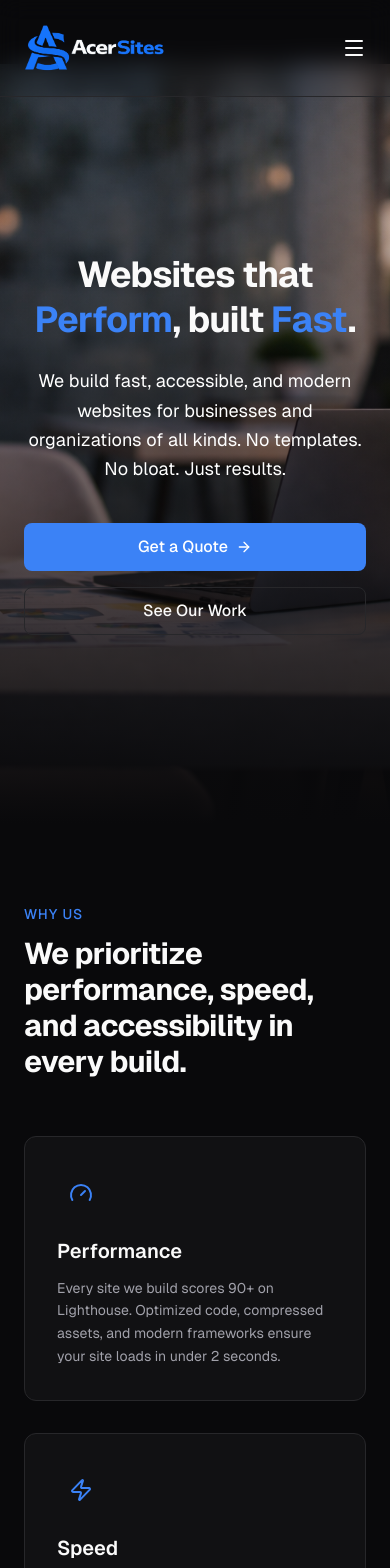
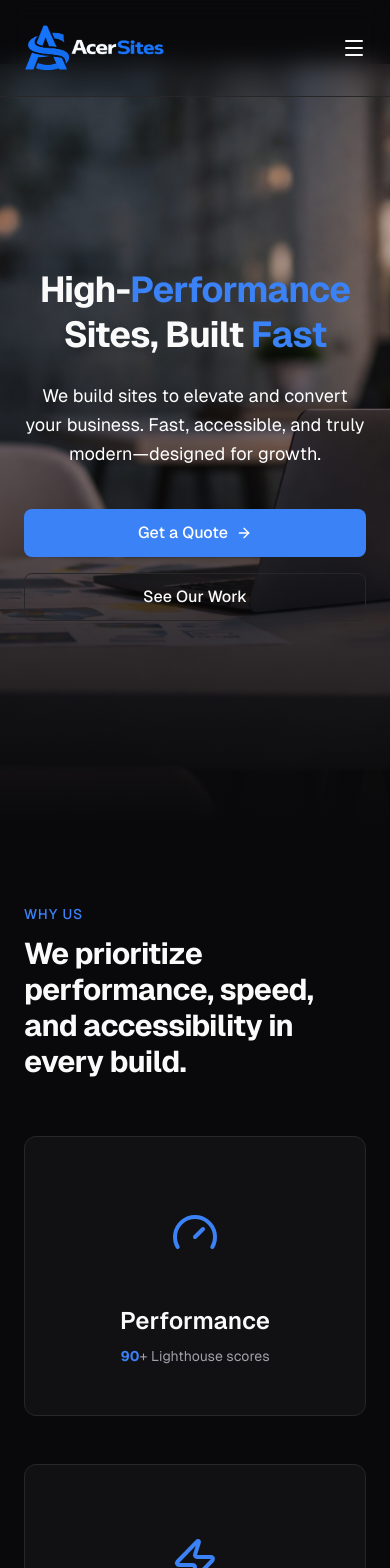
Before and after one commit to Joshuams128/Business, a Next.js app: page / in a window 390 px wide. Shown: the top 1568 px of the page. Built offline with nearby package versions, Linux system fonts and the light colour scheme.

Commit message:
updated content

```diff
--- a/package.json
+++ b/package.json
@@ -19,6 +19,7 @@
     "next": "14.2.35",
     "react": "^18",
     "react-dom": "^18",
+    "resend": "^6.9.2",
     "tailwind-merge": "^3.4.0"
   },
   "devDependencies": {
--- /dev/null
+++ b/src/app/api/send-email/route.ts
@@ -0,0 +1,59 @@
+import { Resend } from "resend";
+import { NextRequest, NextResponse } from "next/server";
+
+const resend = new Resend(process.env.RESEND_API_KEY);
+const BUSINESS_EMAIL = "joshuams128@gmail.com";
+
+export async function POST(request: NextRequest) {
+  try {
+    console.log("API Key exists:", !!process.env.RESEND_API_KEY);
+    console.log("API Key:", process.env.RESEND_API_KEY?.substring(0, 10) + "...");
+
+    const { name, email, service, details } = await request.json();
+    console.log("Form data received:", { name, email, service });
+
+    // Validate required fields
+    if (!name || !email || !service || !details) {
+      return NextResponse.json(
+        { error: "Missing required fields" },
+        { status: 400 }
+      );
+    }
+
+    // Send email to business owner
+    console.log("Sending email to:", BUSINESS_EMAIL);
+    const result = await resend.emails.send({
+      from: "onboarding@resend.dev",
+      to: BUSINESS_EMAIL,
+      subject: `New Contact Form Submission from ${name}`,
+      html: `
+        <h2>New Contact Form Submission</h2>
+        <p><strong>Name:</strong> ${name}</p>
+        <p><strong>Email:</strong> ${email}</p>
+        <p><strong>Service Type:</strong> ${service}</p>
+        <p><strong>Project Details:</strong></p>
+        <p>${details.replace(/\n/g, "<br>")}</p>
+      `,
+    });
+
+    console.log("Resend result:", result);
+
+    if (result.error) {
+      console.error("Resend error:", result.error);
+      return NextResponse.json(
+        { error: JSON.stringify(result.error) },
+        { status: 500 }
+      );
+    }
+
+    // Note: Confirmation email to user requires a verified domain in Resend
+    // For now, only send to business email in test mode
+
+    return NextResponse.json({ success: true, data: result.data });
+  } catch (error) {
+    console.error("Email error:", error);
+    const errorMessage =
+      error instanceof Error ? error.message : JSON.stringify(error);
+    return NextResponse.json({ error: errorMessage }, { status: 500 });
+  }
+}
--- /dev/null
+++ b/src/components/animated-counter.tsx
@@ -0,0 +1,76 @@
+"use client";
+
+import { useEffect, useRef, useState } from "react";
+import { motion } from "framer-motion";
+
+interface AnimatedCounterProps {
+  from?: number;
+  to: number;
+  duration?: number;
+  suffix?: string;
+}
+
+export function AnimatedCounter({
+  from = 0,
+  to,
+  duration = 2,
+  suffix = "",
+}: AnimatedCounterProps) {
+  const [count, setCount] = useState(from);
+  const [hasStarted, setHasStarted] = useState(false);
+  const ref = useRef<HTMLDivElement>(null);
+
+  useEffect(() => {
+    const observer = new IntersectionObserver(
+      ([entry]) => {
+        if (entry.isIntersecting && !hasStarted) {
+          setHasStarted(true);
+        }
+      },
+      { threshold: 0.5 }
+    );
+
+    if (ref.current) {
+      observer.observe(ref.current);
+    }
+
+    return () => {
+      if (ref.current) {
+        observer.unobserve(ref.current);
+      }
+    };
+  }, [hasStarted]);
+
+  useEffect(() => {
+    if (!hasStarted) return;
+
+    const startTime = Date.now();
+    const endTime = startTime + duration * 1000;
+
+    const updateCount = () => {
+      const now = Date.now();
+      const progress = Math.min((now - startTime) / (endTime - startTime), 1);
+      const current = Math.floor(from + (to - from) * progress);
+      setCount(current);
+
+      if (progress < 1) {
+        requestAnimationFrame(updateCount);
+      }
+    };
+
+    requestAnimationFrame(updateCount);
+  }, [hasStarted, from, to, duration]);
+
+  return (
+    <motion.span
+      ref={ref}
+      initial={{ scale: 0, opacity: 0 }}
+      animate={hasStarted ? { scale: 1, opacity: 1 } : { scale: 0, opacity: 0 }}
+      transition={{ type: "spring", stiffness: 100, damping: 10, duration: 0.6 }}
+      className="text-accent font-bold"
+    >
+      {count}
+      {suffix}
+    </motion.span>
+  );
+}
--- a/src/components/cta-section.tsx
+++ b/src/components/cta-section.tsx
@@ -2,13 +2,20 @@
 
 import Link from "next/link";
 import { ArrowRight } from "lucide-react";
+import { motion } from "framer-motion";
 import { Button } from "@/components/ui/button";
 import { Section } from "@/components/section";
 
 export function CTASection() {
   return (
     <Section>
-      <div className="relative overflow-hidden rounded-2xl border border-border/50 bg-card px-8 py-16 text-center md:px-16">
+      <motion.div
+      initial={{ opacity: 0, y: 40 }}
+      whileInView={{ opacity: 1, y: 0 }}
+      transition={{ duration: 0.6, ease: "easeOut" }}
+      viewport={{ once: true, amount: 0.3 }}
+      className="relative overflow-hidden rounded-2xl border border-border/50 bg-card px-8 py-16 text-center md:px-16"
+    >
         {/* Accent glow */}
         <div className="absolute left-1/2 top-0 -translate-x-1/2 h-48 w-48 rounded-full bg-accent/15 blur-[80px]" />
 
@@ -32,7 +39,7 @@ export function CTASection() {
             </Button>
           </div>
         </div>
-      </div>
+      </motion.div>
     </Section>
   );
 }
--- a/src/components/hero.tsx
+++ b/src/components/hero.tsx
@@ -26,7 +26,7 @@ export function Hero() {
       {/* Accent glow */}
       <div className="absolute left-1/2 top-1/4 -translate-x-1/2 h-96 w-96 rounded-full bg-accent/10 blur-[128px]" />
 
-      <div className="relative max-w-6xl px-6 py-32 flex justify-center items-center w-full">
+      <div className="relative w-full px-6 py-32 flex justify-center items-center">
         <motion.div
           initial={{ opacity: 0, y: 60 }}
           animate={{ opacity: 1, y: 0 }}
@@ -34,12 +34,10 @@ export function Hero() {
           className="max-w-3xl text-center"
         >
           <h1 className="text-4xl font-bold leading-tight tracking-tight md:text-6xl lg:text-7xl mx-auto">
-            Websites that <span className="text-accent">Perform</span>, built <span className="text-accent">Fast</span>.
+            High-<span className="text-accent">Performance</span> Sites, Built <span className="text-accent">Fast</span>
           </h1>
           <p className="mt-6 max-w-xl mx-auto text-lg leading-relaxed text-white md:text-xl">
-            We build fast, accessible, and modern websites for businesses and organizations
-            of all kinds.
-             No templates. No bloat. Just results.
+            We build sites to elevate and convert your business. Fast, accessible, and truly modern—designed for growth.
           </p>
           <div className="mt-10 flex flex-col gap-4 sm:flex-row justify-center">
             <Button size="lg" asChild>
--- a/src/components/section.tsx
+++ b/src/components/section.tsx
@@ -35,7 +35,13 @@ export function SectionHeader({
   description?: string;
 }) {
   return (
-    <div className="mb-14 max-w-2xl">
+    <motion.div
+      className="mb-14 max-w-2xl"
+      initial={{ opacity: 0, y: 20 }}
+      whileInView={{ opacity: 1, y: 0 }}
+      transition={{ duration: 0.5, ease: "easeOut" }}
+      viewport={{ once: true, amount: 0.5 }}
+    >
       {label && (
         <p className="mb-3 text-sm font-medium uppercase tracking-wider text-accent">
           {label}
@@ -47,6 +53,6 @@ export function SectionHeader({
           {description}
         </p>
       )}
-    </div>
+    </motion.div>
   );
 }
--- a/src/components/why-us.tsx
+++ b/src/components/why-us.tsx
@@ -1,26 +1,33 @@
 "use client";
 
 import { Zap, Gauge, Accessibility } from "lucide-react";
+import { motion } from "framer-motion";
 import { Section, SectionHeader } from "@/components/section";
+import { AnimatedCounter } from "@/components/animated-counter";
 
 const pillars = [
   {
     icon: Gauge,
     title: "Performance",
-    description:
-      "Every site we build scores 90+ on Lighthouse. Optimized code, compressed assets, and modern frameworks ensure your site loads in under 2 seconds.",
+    renderDescription: () => (
+      <>
+        <AnimatedCounter to={90} duration={2} />+ Lighthouse scores
+      </>
+    ),
   },
   {
     icon: Zap,
     title: "Speed",
-    description:
-      "From first contact to launch, we move fast without cutting corners. Clear timelines, quick turnarounds, and no unnecessary back-and-forth.",
+    renderDescription: () => (
+      <>
+        Live mockups in <AnimatedCounter to={72} duration={2} /> hours
+      </>
+    ),
   },
   {
     icon: Accessibility,
     title: "Accessibility",
-    description:
-      "Built for everyone. Semantic HTML, proper ARIA labels, keyboard navigation, and WCAG compliance come standard with every project.",
+    renderDescription: () => "WCAG compliant built-in",
   },
 ];
 
@@ -31,20 +38,24 @@ export function WhyUs() {
         label="Why Us"
         title="We prioritize performance, speed, and accessibility in every build."
       />
-      <div className="grid gap-8 md:grid-cols-3">
-        {pillars.map((pillar) => (
-          <div
+      <div className="grid gap-12 md:grid-cols-3">
+        {pillars.map((pillar, index) => (
+          <motion.div
             key={pillar.title}
-            className="group rounded-xl border border-border/50 bg-card p-8 transition-all duration-300 hover:border-accent/30 hover:bg-card/80"
+            initial={{ opacity: 0, y: 40 }}
+            whileInView={{ opacity: 1, y: 0 }}
+            transition={{ duration: 0.6, delay: index * 0.1, ease: "easeOut" }}
+            viewport={{ once: true, amount: 0.3 }}
+            className="group flex flex-col items-center text-center rounded-xl border border-border/50 bg-card p-12 transition-all duration-300 hover:border-accent/30 hover:bg-card/80"
           >
-            <div className="mb-5 flex h-12 w-12 items-center justify-center rounded-lg bg-accent/10">
-              <pillar.icon className="h-6 w-6 text-accent" />
+            <div className="mb-6 flex h-24 w-24 items-center justify-center rounded-lg bg-accent/10 transition-all duration-300 group-hover:scale-110 group-hover:bg-accent/20">
+              <pillar.icon className="h-12 w-12 text-accent transition-transform duration-300 group-hover:rotate-12" />
             </div>
-            <h3 className="mb-3 text-xl font-semibold">{pillar.title}</h3>
+            <h3 className="mb-2 text-2xl font-semibold">{pillar.title}</h3>
             <p className="text-sm leading-relaxed text-muted-foreground">
-              {pillar.description}
+              {pillar.renderDescription()}
             </p>
-          </div>
+          </motion.div>
         ))}
       </div>
     </Section>
--- a/src/lib/data.ts
+++ b/src/lib/data.ts
@@ -56,11 +56,12 @@ export const projects = [
     link: "https://www.serenepilates.ca/",
   },
   {
-    title: "Scarborough's Premier Event Rental Service",
-    description: "Scarborough's Premier Event Rental Service.",
+    title: "True North Party Rentals",
+    description: "Premium event rental service offering party supplies and equipment for all occasions.",
     category: "Events",
     image: "/images/tnparty.png",
     link: "https://tn-party-rental.vercel.app/",
+    comingSoon: true,
   },
   {
     title: "Dream Builders",
@@ -77,17 +78,11 @@ export const projects = [
     link: "https://www.tdchurch.ca/",
   },
   {
-    title: "Build With Dream",
-    description: "Construction and development company with portfolio and project tracking.",
-    category: "Construction",
-    image: "/projects/build-with-dream.svg",
-    link: "https://www.buildwithdream.com/",
-  },
-  {
     title: "Susan M. Brown",
     description: "Professional personal brand website with portfolio and contact integration.",
     category: "Personal Brand",
-    image: "/projects/susan-brown.svg",
+    image: "/images/susan.png",
+    link: "https://www.susanmbrown.com/",
   },
   {
     title: "Clayson Construction",
```
Also changed, not shown: src/components/contact-form.tsx (+64 -26 lines), src/components/portfolio-preview.tsx (+45 -29 lines), public/images/susan.png (added), 1 other file (tests, documents, lock files or other folders).
